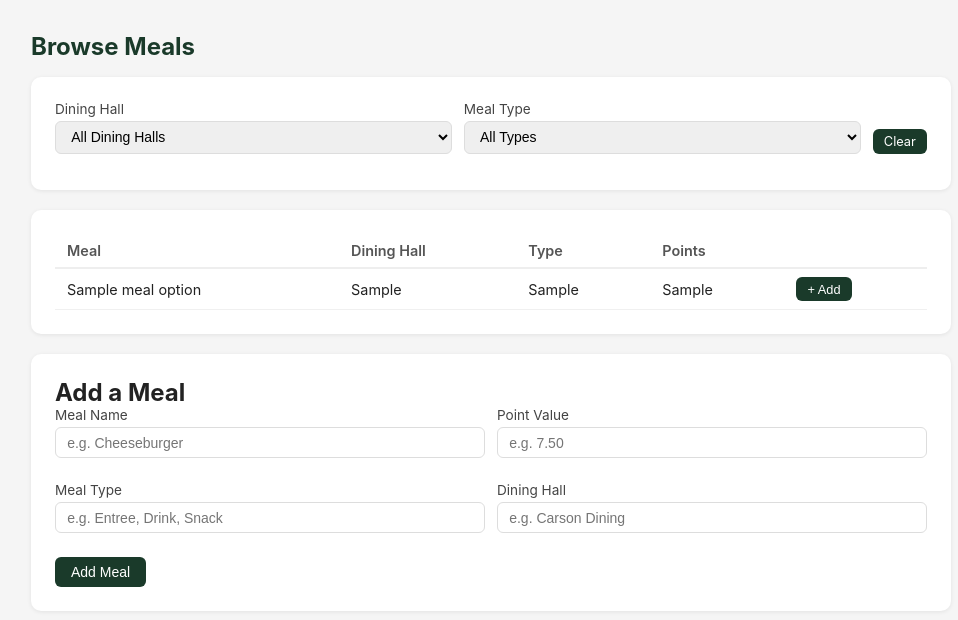
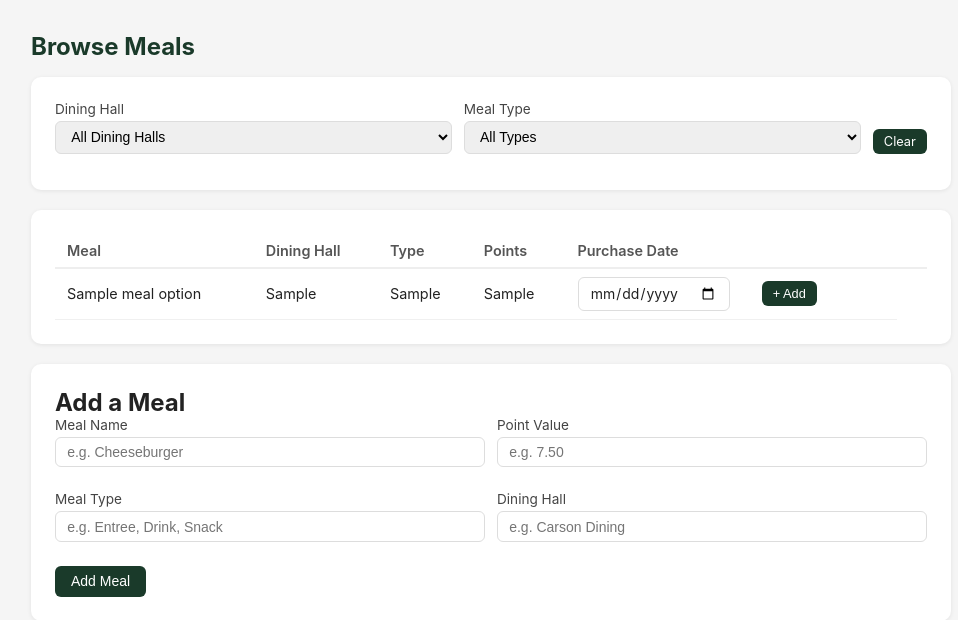
Before and after one commit to HaydenOelke/CS422-Project-2, a Flask app: page /meals in a window 1280 px wide. Shown: the part 52-672 px from the top of the page, without its empty margins (149-1107 px from the left). Run offline with Flask 3, Linux system fonts and the light colour scheme; a database or web service that is not in the repository returns one stand-in record (values such as "Sample title"); data that the repository does not hold is empty.

Commit message:
Added a date option for each meal option row when adding meals. The date is then stored in purchases with the meal item. This allows users to add meals from previous days or weeks

```diff
--- a/app/app.py
+++ b/app/app.py
@@ -120,7 +120,7 @@ def meal_add():
         }},
         upsert=True
     )
-    flash(f"'{meal_name}' added successfully.", "success")
+    flash(f"'{meal_name}' added to meal options successfully.", "success")
     return redirect(url_for("meals"))
 
 @app.route("/meals/log", methods=["POST"])
@@ -129,6 +129,7 @@ def meal_log():
     point_cost  = request.form.get("point_cost", "").strip()
     location    = request.form.get("location", "").strip()
     meal_type   = request.form.get("meal_type", "").strip()
+    purchase_date = request.form.get("purchase_date", "").strip() or None
 
     try:
         point_cost = float(point_cost)
@@ -136,7 +137,7 @@ def meal_log():
         flash("Point cost must be a number.", "error")
         return redirect(url_for("meals"))
 
-    purchase_id = add_purchase(item_name, location, point_cost, meal_type)
+    purchase_id = add_purchase(item_name, location, point_cost, meal_type, purchase_date)
 
     if purchase_id is None:
         flash("An Error occured: Please make sure you have saved a budget in the Dashboard and have enough weekly or rollover points to add this meal.", "error")
--- a/app/templates/meals.html
+++ b/app/templates/meals.html
@@ -47,6 +47,7 @@
         <th>Dining Hall</th>
         <th>Type</th>
         <th>Points</th>
+        <th>Purchase Date</th>
         <th></th>
       </tr>
     </thead>
@@ -63,6 +64,7 @@
             <input type="hidden" name="point_cost" value="{{ item.point_value }}">
             <input type="hidden" name="location" value="{{ item.dining_hall }}">
             <input type="hidden" name="meal_type" value="{{ item.meal_type }}">
+            <input type="date" name="purchase_date" aria-label="Purchase Date">
             <button type="submit" class="btn btn-primary btn-sm">+ Add</button>
           </form>
         </td>
@@ -101,4 +103,36 @@
   </form>
 </div>
 
+<style>
+  /* Match base.html text/number input styling */
+  input[type="date"] {
+    padding: 0.4rem 0.7rem;
+    border: 1px solid #ddd;
+    border-radius: 6px;
+    font-size: 0.875rem;
+    font-family: inherit;
+    color: #222;
+    background: white;
+  }
+
+  /* Date + Add button layout inside each table row */
+  table form {
+    display: flex;
+    align-items: center;
+    gap: 2rem;
+    flex-wrap: wrap;
+  }
+
+  table input[type="date"] {
+    width: auto;
+    min-width: 9.5rem;
+    margin-bottom: 0;
+    /* override base full-width form margin */
+  }
+
+  table .btn-sm {
+    white-space: nowrap;
+  }
+</style>
+
 {% endblock %}
```
Also changed, not shown: 1 other file.
